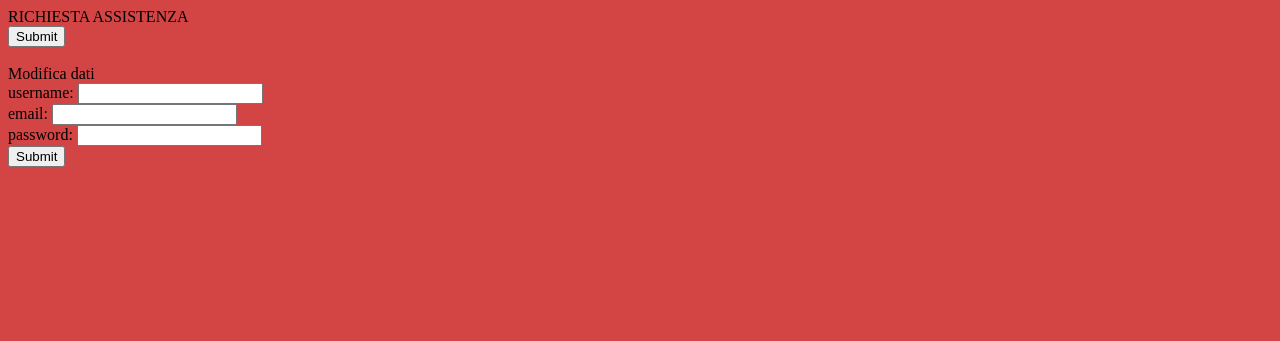
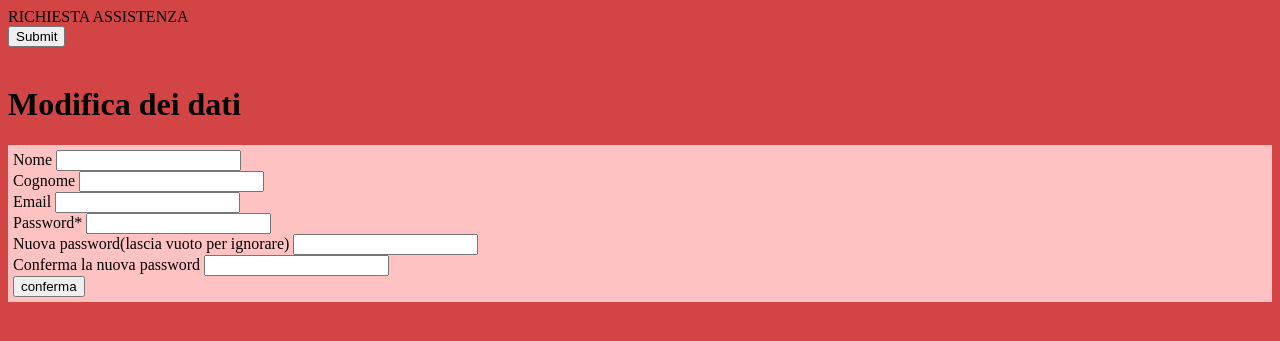
Before and after one commit to petar-miloradovic/picciotti, a PHP site: page /Tecnico.html in a window 1280 px wide. Shown: the top 341 px of the page. Run offline with PHP 8.4, Linux system fonts and the light colour scheme.

Commit message:
Add files via upload

```diff
--- a/Tecnico.html
+++ b/Tecnico.html
@@ -6,6 +6,7 @@
     <link rel="stylesheet" href="style.css">
     <meta http-equiv="X-UA-Compatible" content="IE=edge">
     <meta name="viewport" content="width=device-width, initial-scale=1.0">
+     <link rel="stylesheet" href="style.css">
     <title>Tecnico - Peanuts School</title>
 </head>
 <body>
@@ -16,24 +17,21 @@
         <br>
         <br>
     </form >
-        Modifica dati
-        <form action="update.php" method="post">
-        username:
-        <label for="username">
-            <input type="text" name ="username"/>
-        </label>
-        <br>
-        email:
-        <label for="email">
-            <input type="text" name ="email"/>
-        </label>
-        <br>
-        password:
-        <label for="password">
-            <input type="password" name ="password"/>
-        </label>
-        <br>
-        <input type="submit" placeholder="">
+        <h1>Modifica dei dati</h1>
+    <form action="edit.php" method="post" class="box">
+        <label for="nome">Nome</label>
+        <input type="text" name="nome"> <br>
+        <label for="conome">Cognome</label>
+        <input type="text" name="cognome"> <br>
+        <label for="email">Email</label>
+        <input type="email" name="email"> <br>
+        <label for="pass1" >Password*</label>
+        <input type="password" name="pass1" required> <br>
+        <label for="pass2">Nuova password(lascia vuoto per ignorare)</label>
+        <input type="password" name="pass2"> <br>
+        <label for="pass3">Conferma la nuova password</label>
+        <input type="password" name="pass3"> <br>
+        <input type="submit" value="conferma"> <br>
     </form>
 </body>
 </html>
--- a/nuova_richiesta.php
+++ b/nuova_richiesta.php
@@ -24,7 +24,7 @@ else{
 }
 
 date_default_timezone_set('Europe/Rome');
-$data = "date("d-m-Y")";
+$data = date('d-m-Y');
 
 /**
  * tipologia 1/2 (software, hardware)
--- a/register.php
+++ b/register.php
@@ -1,7 +1,7 @@
 <?php
 /**
  * scritto da nicolò beltrame
- *//
+ */
 $lavoro = $_POST["lavoro"];
 $sede = $_POST["sede"];
 $ufficio = $_POST["ufficio"];
```
